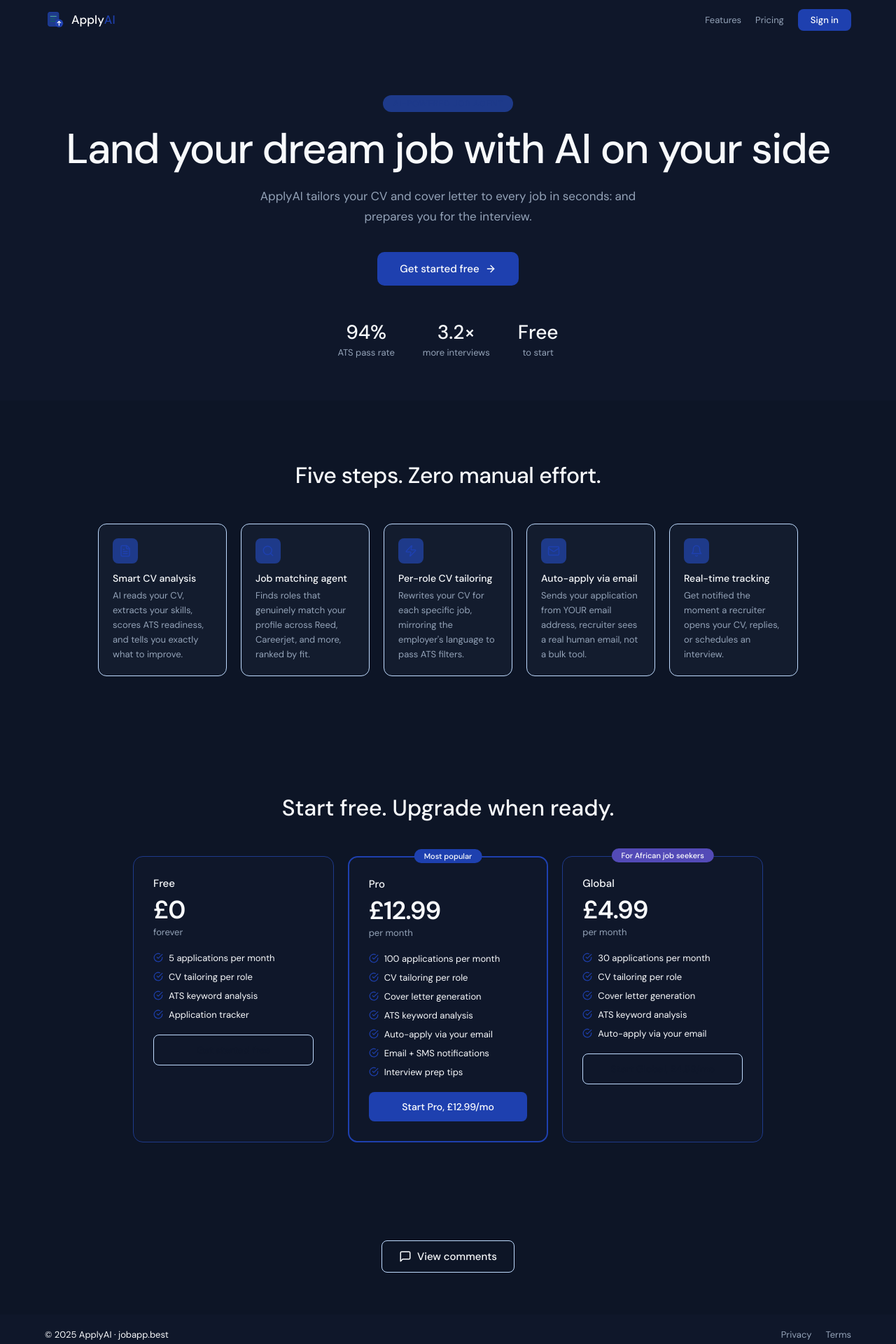
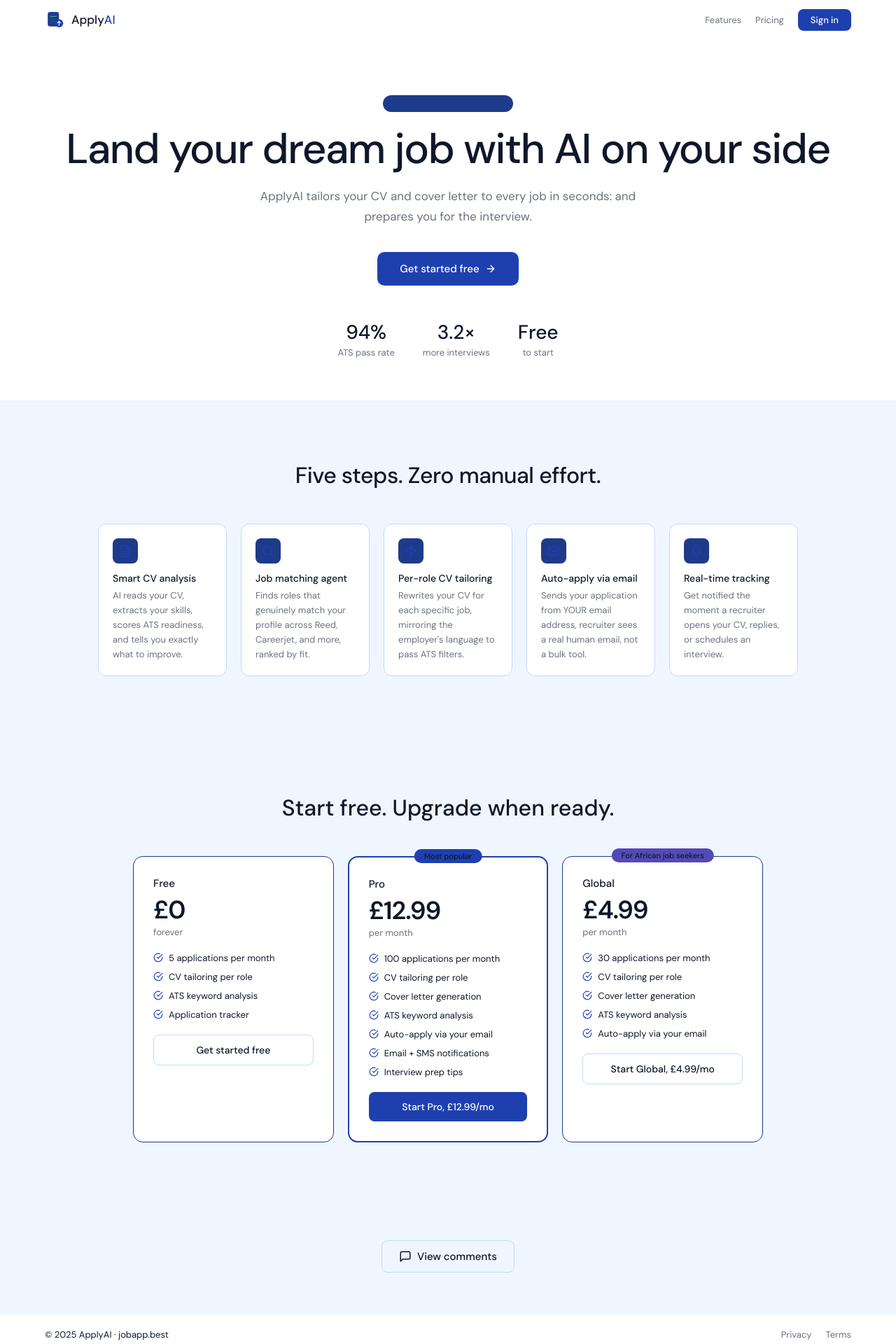
Before and after one commit to JulietChinenyeDuru/African-Entrepreneurship-main, a Next.js app: page / in a window 1280 px wide. Shown: the top 1920 px of the page at 70% size. Built offline with nearby package versions, Linux system fonts and the light colour scheme.

Commit message:
feat: white and blue theme on landing page

```diff
--- a/app/page.tsx
+++ b/app/page.tsx
@@ -52,9 +52,9 @@
     setShowComments(willShow)
   }
   return (
-    <div style={{ fontFamily: "'DM Sans', sans-serif", background: '#131C2E', color: '#F8FAFC', minHeight: '100vh' }}>
+    <div style={{ fontFamily: "'DM Sans', sans-serif", background: '#FFFFFF', color: '#0F172A', minHeight: '100vh' }}>
       {/* NAV */}
-      <nav style={{ background: '#0F172A', padding: '0 5vw', height: 56, display: 'flex', alignItems: 'center', justifyContent: 'space-between', position: 'sticky', top: 0, zIndex: 100 }}>
+      <nav style={{ background: '#FFFFFF', padding: '0 5vw', height: 56, display: 'flex', alignItems: 'center', justifyContent: 'space-between', position: 'sticky', top: 0, zIndex: 100 }}>
         <div style={{ display: 'flex', alignItems: 'center', gap: 10 }}>
           <svg width="28" height="28" viewBox="0 0 48 48" fill="none">
             <rect x="8" y="6" width="26" height="34" rx="4" fill="#1E3A8A" stroke="#1E40AF" strokeWidth="1.5"/>
@@ -64,53 +64,53 @@
             <circle cx="35" cy="33" r="10" fill="#1E40AF"/>
             <path d="M35 38V28M31 32l4-4 4 4" stroke="#fff" strokeWidth="2" strokeLinecap="round" strokeLinejoin="round" fill="none"/>
           </svg>
-          <span style={{ color: '#fff', fontWeight: 500, fontSize: 17 }}>Apply<span style={{ color: '#1E40AF' }}>AI</span></span>
+          <span style={{ color: '#0F172A', fontWeight: 500, fontSize: 17 }}>Apply<span style={{ color: '#1E40AF' }}>AI</span></span>
         </div>
         <div style={{ display: 'flex', gap: 20, alignItems: 'center' }}>
-          <a href="#features" style={{ color: '#94A3B8', fontSize: 13, textDecoration: 'none' }}>Features</a>
-          <a href="#pricing" style={{ color: '#94A3B8', fontSize: 13, textDecoration: 'none' }}>Pricing</a>
-          <Link href="/auth" style={{ background: '#1E40AF', color: '#fff', padding: '7px 18px', borderRadius: 8, fontSize: 13, fontWeight: 500, textDecoration: 'none' }}>Sign in</Link>
+          <a href="#features" style={{ color: '#6B7280', fontSize: 13, textDecoration: 'none' }}>Features</a>
+          <a href="#pricing" style={{ color: '#6B7280', fontSize: 13, textDecoration: 'none' }}>Pricing</a>
+          <Link href="/auth" style={{ background: '#1E40AF', color: '#FFFFFF', padding: '7px 18px', borderRadius: 8, fontSize: 13, fontWeight: 500, textDecoration: 'none' }}>Sign in</Link>
         </div>
       </nav>
 
       {/* HERO */}
-      <section style={{ padding: '80px 5vw 60px', textAlign: 'center', background: '#0F172A' }}>
+      <section style={{ padding: '80px 5vw 60px', textAlign: 'center', background: '#FFFFFF' }}>
         <div style={{ display: 'inline-block', background: '#1E3A8A', color: '#1E3A8A', fontSize: 12, fontWeight: 500, padding: '4px 14px', borderRadius: 20, marginBottom: 20, letterSpacing: '0.06em' }}>
           AI-POWERED JOB AGENT
         </div>
         <h1 style={{ fontSize: 'clamp(36px, 6vw, 60px)', fontWeight: 500, lineHeight: 1.1, margin: '0 0 20px', letterSpacing: -1.5 }}>
           Land your dream job with AI on your side
         </h1>
-        <p style={{ fontSize: 17, color: '#94A3B8', margin: '0 auto 36px', lineHeight: 1.7, maxWidth: 540 }}>
+        <p style={{ fontSize: 17, color: '#6B7280', margin: '0 auto 36px', lineHeight: 1.7, maxWidth: 540 }}>
           ApplyAI tailors your CV and cover letter to every job in seconds: and prepares you for the interview.
         </p>
         <div style={{ display: 'flex', gap: 12, justifyContent: 'center', flexWrap: 'wrap' }}>
-          <Link href="/auth" style={{ background: '#1E40AF', color: '#fff', padding: '14px 32px', borderRadius: 10, fontSize: 15, fontWeight: 500, textDecoration: 'none', display: 'inline-flex', alignItems: 'center', gap: 8 }}>
+          <Link href="/auth" style={{ background: '#1E40AF', color: '#FFFFFF', padding: '14px 32px', borderRadius: 10, fontSize: 15, fontWeight: 500, textDecoration: 'none', display: 'inline-flex', alignItems: 'center', gap: 8 }}>
             Get started free <ArrowRight size={16}/>
           </Link>
         </div>
         <div style={{ display: 'flex', gap: 40, justifyContent: 'center', marginTop: 48, flexWrap: 'wrap' }}>
           {[['94%','ATS pass rate'],['3.2×','more interviews'],['Free','to start']].map(([n,l]) => (
             <div key={l} style={{ textAlign: 'center' }}>
-              <div style={{ fontSize: 28, fontWeight: 500, color: '#F8FAFC' }}>{n}</div>
-              <div style={{ fontSize: 13, color: '#94A3B8', marginTop: 2 }}>{l}</div>
+              <div style={{ fontSize: 28, fontWeight: 500, color: '#0F172A' }}>{n}</div>
+              <div style={{ fontSize: 13, color: '#6B7280', marginTop: 2 }}>{l}</div>
             </div>
           ))}
         </div>
       </section>
 
       {/* FEATURES */}
-      <section style={{ padding: '60px 5vw', background: '#0D1526' }} id="features">
+      <section style={{ padding: '60px 5vw', background: '#EFF6FF' }} id="features">
         <div style={{ maxWidth: 1000, margin: '0 auto' }}>
-          <h2 style={{ textAlign: 'center', fontSize: 32, fontWeight: 500, marginBottom: 48, letterSpacing: -0.5, color: '#F8FAFC' }}>Five steps. Zero manual effort.</h2>
+          <h2 style={{ textAlign: 'center', fontSize: 32, fontWeight: 500, marginBottom: 48, letterSpacing: -0.5, color: '#0F172A' }}>Five steps. Zero manual effort.</h2>
           <div style={{ display: 'grid', gridTemplateColumns: 'repeat(auto-fit,minmax(180px,1fr))', gap: 20 }}>
             {FEATURES.map(f => (
-              <div key={f.title} style={{ padding: 20, background: '#131C2E', borderRadius: 12, border: '1px solid #BFDBFE' }}>
+              <div key={f.title} style={{ padding: 20, background: '#FFFFFF', borderRadius: 12, border: '1px solid #BFDBFE' }}>
                 <div style={{ width: 36, height: 36, background: '#1E3A8A', borderRadius: 8, display: 'flex', alignItems: 'center', justifyContent: 'center', marginBottom: 12 }}>
                   <f.icon size={18} color="#1E40AF"/>
                 </div>
                 <h3 style={{ fontSize: 14, fontWeight: 500, margin: '0 0 6px' }}>{f.title}</h3>
-                <p style={{ fontSize: 13, color: '#94A3B8', margin: 0, lineHeight: 1.6 }}>{f.desc}</p>
+                <p style={{ fontSize: 13, color: '#6B7280', margin: 0, lineHeight: 1.6 }}>{f.desc}</p>
               </div>
             ))}
           </div>
@@ -118,21 +118,21 @@
       </section>
 
       {/* PRICING */}
-      <section style={{ padding: '80px 5vw', background: '#0D1526' }} id="pricing">
+      <section style={{ padding: '80px 5vw', background: '#EFF6FF' }} id="pricing">
         <div style={{ maxWidth: 900, margin: '0 auto' }}>
-          <h2 style={{ textAlign: 'center', fontSize: 32, fontWeight: 500, marginBottom: 48, color: '#F8FAFC' }}>Start free. Upgrade when ready.</h2>
+          <h2 style={{ textAlign: 'center', fontSize: 32, fontWeight: 500, marginBottom: 48, color: '#0F172A' }}>Start free. Upgrade when ready.</h2>
           <div style={{ display: 'grid', gridTemplateColumns: 'repeat(auto-fit,minmax(240px,1fr))', gap: 20 }}>
             {PLANS.map(plan => (
-              <div key={plan.name} style={{ background: '#0F172A', borderRadius: 14, border: plan.highlight ? '2px solid #1E40AF' : '1px solid #1E3A8A', padding: '28px', position: 'relative' }}>
-                {plan.highlight && <div style={{ position: 'absolute', top: -12, left: '50%', transform: 'translateX(-50%)', background: '#1E40AF', color: '#fff', fontSize: 11, fontWeight: 500, padding: '3px 14px', borderRadius: 10, whiteSpace: 'nowrap' }}>Most popular</div>}
-                {plan.note && <div style={{ position: 'absolute', top: -12, left: '50%', transform: 'translateX(-50%)', background: '#534AB7', color: '#fff', fontSize: 11, fontWeight: 500, padding: '3px 14px', borderRadius: 10, whiteSpace: 'nowrap' }}>{plan.note}</div>}
-                <div style={{ fontSize: 15, fontWeight: 500, marginBottom: 4, color: '#F8FAFC' }}>{plan.name}</div>
-                <div style={{ fontSize: 36, fontWeight: 600, letterSpacing: -1, color: '#F8FAFC' }}>{plan.price}</div>
-                <div style={{ fontSize: 13, color: '#94A3B8', marginBottom: 20 }}>{plan.period}</div>
+              <div key={plan.name} style={{ background: '#FFFFFF', borderRadius: 14, border: plan.highlight ? '2px solid #1E40AF' : '1px solid #1E3A8A', padding: '28px', position: 'relative' }}>
+                {plan.highlight && <div style={{ position: 'absolute', top: -12, left: '50%', transform: 'translateX(-50%)', background: '#1E40AF', color: '#0F172A', fontSize: 11, fontWeight: 500, padding: '3px 14px', borderRadius: 10, whiteSpace: 'nowrap' }}>Most popular</div>}
+                {plan.note && <div style={{ position: 'absolute', top: -12, left: '50%', transform: 'translateX(-50%)', background: '#534AB7', color: '#0F172A', fontSize: 11, fontWeight: 500, padding: '3px 14px', borderRadius: 10, whiteSpace: 'nowrap' }}>{plan.note}</div>}
+                <div style={{ fontSize: 15, fontWeight: 500, marginBottom: 4, color: '#0F172A' }}>{plan.name}</div>
+                <div style={{ fontSize: 36, fontWeight: 600, letterSpacing: -1, color: '#0F172A' }}>{plan.price}</div>
+                <div style={{ fontSize: 13, color: '#6B7280', marginBottom: 20 }}>{plan.period}</div>
                 {plan.features.map(f => (
                   <div key={f} style={{ display: 'flex', alignItems: 'center', gap: 8, marginBottom: 10 }}>
                     <CheckCircle size={14} color="#1E40AF" style={{ flexShrink: 0 }}/>
-                    <span style={{ fontSize: 13, color: '#F8FAFC' }}>{f}</span>
+                    <span style={{ fontSize: 13, color: '#0F172A' }}>{f}</span>
                   </div>
                 ))}
                 <Link href={plan.href} style={{ display: 'block', marginTop: 20, padding: '12px', textAlign: 'center', background: plan.highlight ? '#1E40AF' : 'transparent', color: plan.highlight ? '#fff' : '#0F172A', border: plan.highlight ? 'none' : '1px solid #BFDBFE', borderRadius: 8, fontSize: 14, fontWeight: 500, textDecoration: 'none' }}>
@@ -145,7 +145,7 @@
       </section>
 
       {/* COMMENTS */}
-      <section style={{ padding: '60px 5vw', background: '#0D1526', textAlign: 'center' }}>
+      <section style={{ padding: '60px 5vw', background: '#EFF6FF', textAlign: 'center' }}>
         <button
           onClick={toggleComments}
           style={{
@@ -156,7 +156,7 @@
             borderRadius: 8,
             border: '1px solid #BFDBFE',
             background: 'transparent',
-            color: '#F8FAFC',
+            color: '#0F172A',
             fontSize: 15,
             fontWeight: 500,
             cursor: 'pointer',
@@ -169,10 +169,10 @@
 
         {showComments && (
           <div style={{ maxWidth: 700, margin: '32px auto 0', textAlign: 'left' }}>
-            {loadingReviews && <div style={{ color: '#94A3B8' }}>Loading comments...</div>}
+            {loadingReviews && <div style={{ color: '#6B7280' }}>Loading comments...</div>}
 
             {!loadingReviews && reviews.length === 0 && (
-              <div style={{ color: '#94A3B8' }}>No comments yet. Be the first to leave one!</div>
+              <div style={{ color: '#6B7280' }}>No comments yet. Be the first to leave one!</div>
             )}
 
             <div style={{ display: 'flex', flexDirection: 'column', gap: 12 }}>
@@ -180,7 +180,7 @@
                 <div
                   key={i}
                   style={{
-                    background: '#131C2E',
+                    background: '#FFFFFF',
                     border: '1px solid #BFDBFE',
                     borderRadius: 12,
                     padding: 16,
@@ -189,7 +189,7 @@
                   <div style={{ fontSize: 16, color: '#1E40AF', marginBottom: 6 }}>
                     {'★'.repeat(review.rating)}{'☆'.repeat(5 - review.rating)}
                   </div>
-                  <div style={{ fontSize: 14, color: '#F8FAFC', lineHeight: 1.6 }}>
+                  <div style={{ fontSize: 14, color: '#0F172A', lineHeight: 1.6 }}>
                     {review.comment}
                   </div>
                 </div>
@@ -200,11 +200,11 @@
       </section>
 
       {/* FOOTER */}
-      <footer style={{ background: '#0F172A', padding: '20px 5vw', display: 'flex', justifyContent: 'space-between', alignItems: 'center', flexWrap: 'wrap', gap: 10 }}>
-        <span style={{ color: '#F8FAFC', fontSize: 13 }}>© 2025 ApplyAI · jobapp.best</span>
+      <footer style={{ background: '#FFFFFF', padding: '20px 5vw', display: 'flex', justifyContent: 'space-between', alignItems: 'center', flexWrap: 'wrap', gap: 10 }}>
+        <span style={{ color: '#0F172A', fontSize: 13 }}>© 2025 ApplyAI · jobapp.best</span>
         <div style={{ display: 'flex', gap: 20 }}>
-          <a href="/privacy" style={{ color: '#94A3B8', fontSize: 13, textDecoration: 'none' }}>Privacy</a>
-          <a href="/terms" style={{ color: '#94A3B8', fontSize: 13, textDecoration: 'none' }}>Terms</a>
+          <a href="/privacy" style={{ color: '#6B7280', fontSize: 13, textDecoration: 'none' }}>Privacy</a>
+          <a href="/terms" style={{ color: '#6B7280', fontSize: 13, textDecoration: 'none' }}>Terms</a>
         </div>
       </footer>
     </div>
```
